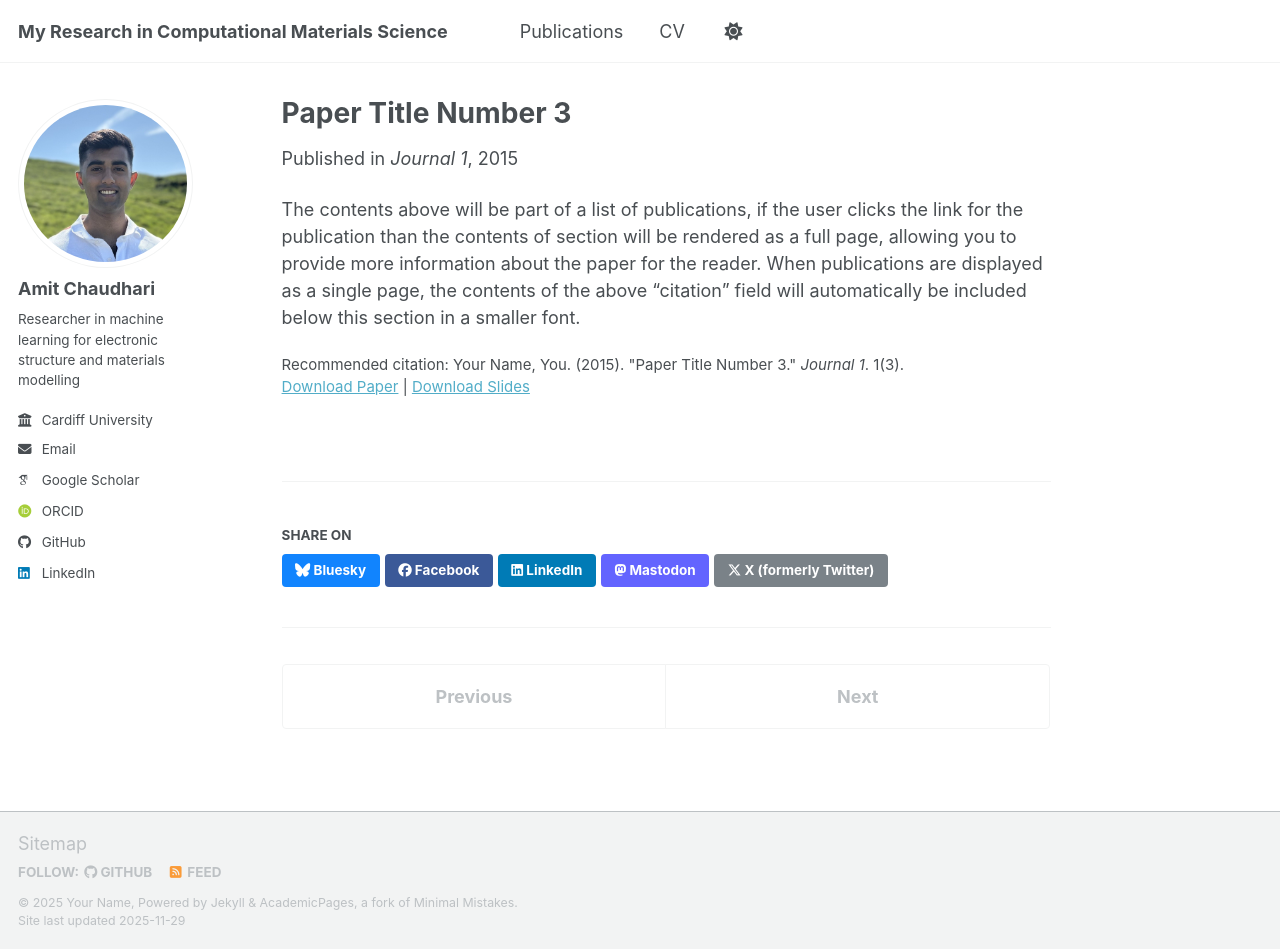
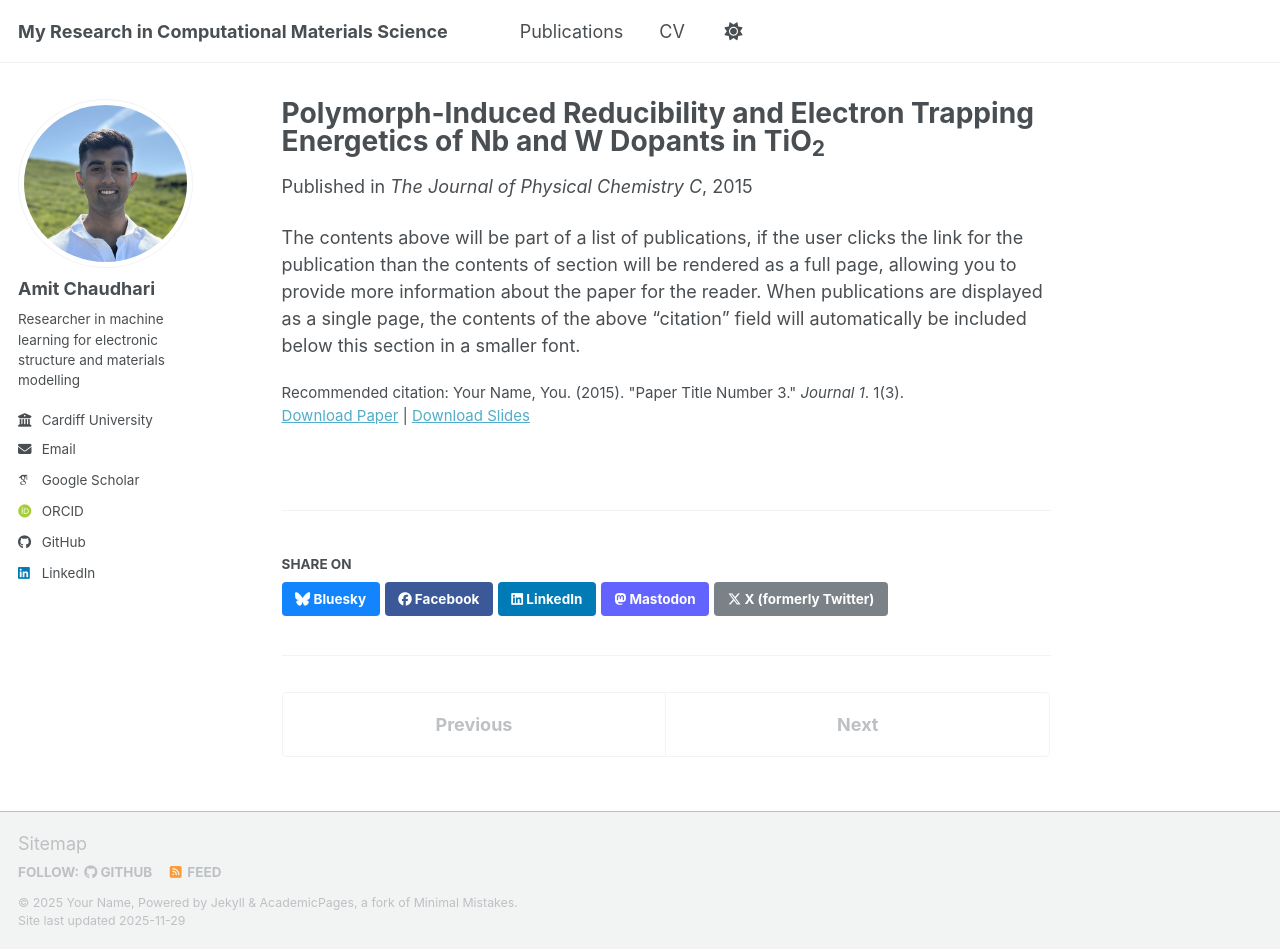
Before and after one commit to amitmc1/amitmc1.github.io, a Jekyll site: the page built from _publications/2015-10-01-paper-title-number-3.md, in a window 1280 px wide and 949 px high. Built offline with Jekyll 4.4.1, drawn with Linux system fonts in a browser that asks for light colours; some web fonts are replaced; a script bundle is joined from its source files by our own code; library files that are not in the unit come from our copies.

Commit message:
Update 2015-10-01-paper-title-number-3.md

```diff
--- a/_publications/2015-10-01-paper-title-number-3.md
+++ b/_publications/2015-10-01-paper-title-number-3.md
@@ -1,11 +1,11 @@
 ---
-title: "Paper Title Number 3"
+title: "Polymorph-Induced Reducibility and Electron Trapping Energetics of Nb and W Dopants in TiO<sub>2</sub>"
 collection: publications
 category: manuscripts
 permalink: /publication/2015-10-01-paper-title-number-3
 excerpt: 'This paper is about the number 3. The number 4 is left for future work.'
 date: 2015-10-01
-venue: 'Journal 1'
+venue: 'The Journal of Physical Chemistry C'
 slidesurl: 'https://academicpages.github.io/files/slides3.pdf'
 paperurl: 'https://academicpages.github.io/files/paper3.pdf'
 citation: 'Your Name, You. (2015). &quot;Paper Title Number 3.&quot; <i>Journal 1</i>. 1(3).'
```
